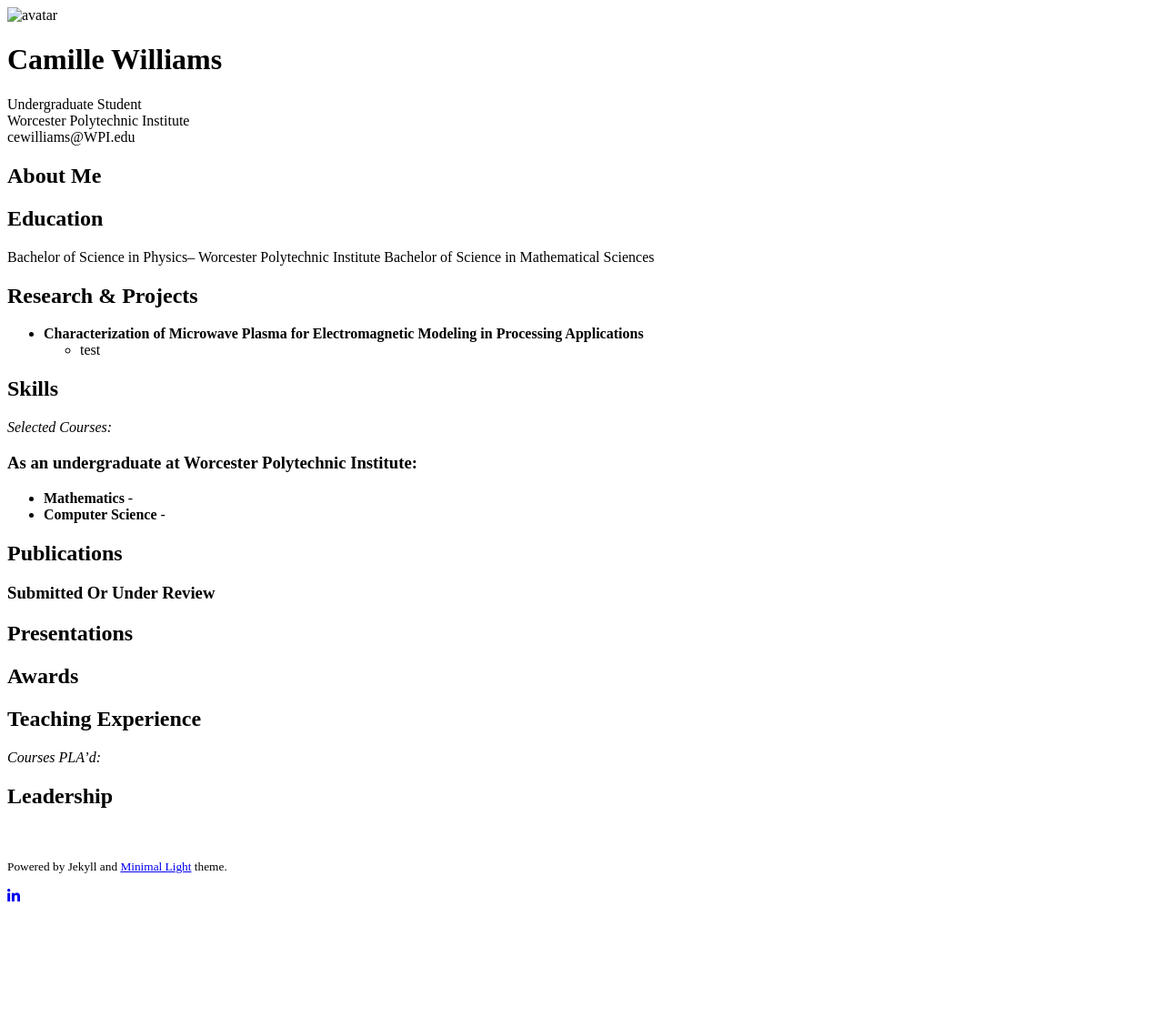
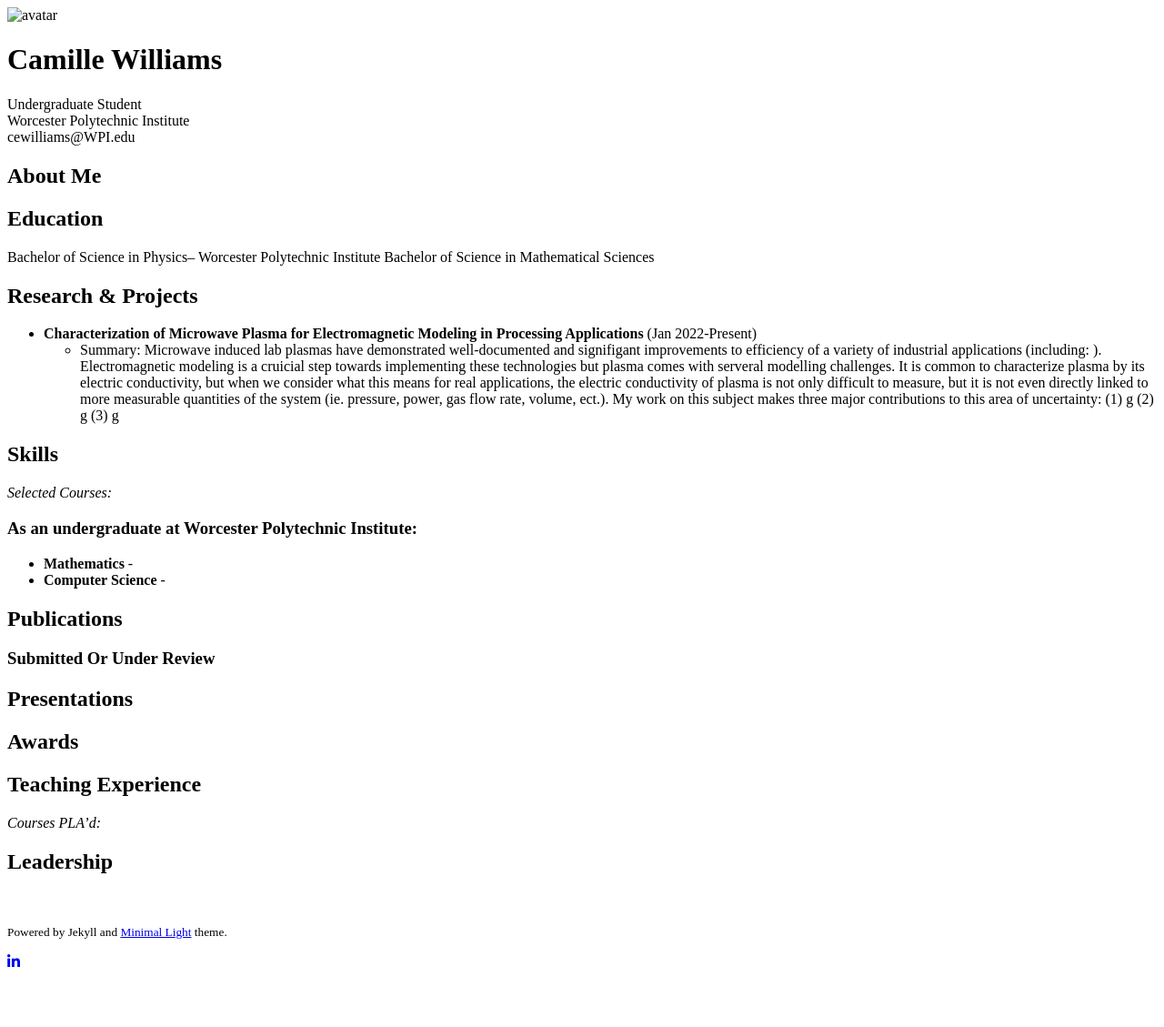
Before and after one commit to CamilleW8831/CamilleW8831.github.io, a Jekyll site: the page built from index.md, in a window 1280 px wide. Shown: the whole page at 91% size. Built offline with Jekyll 4.4.1, drawn with Linux system fonts in a browser that asks for light colours; nearby versions of some CDN libraries; a style sheet for code colours, icons or effects is not loaded; our own code applies the rules of GitHub Pages for plain Markdown files; before the commit the page ends 1057 px from its top, so only the background shows below that.

Commit message:
Update index.md

```diff
--- a/index.md
+++ b/index.md
@@ -11,9 +11,11 @@ Bachelor of Science in Physics-- Worcester Polytechnic Institute
 Bachelor of Science in Mathematical Sciences
 
 ## Research & Projects
-- **Characterization of Microwave Plasma for Electromagnetic Modeling in Processing Applications**
-    - test
-
+- **Characterization of Microwave Plasma for Electromagnetic Modeling in Processing Applications** (Jan 2022-Present)
+    - Summary: Microwave induced lab plasmas have demonstrated well-documented and signifigant improvements to efficiency of a variety of industrial applications (including: ). Electromagnetic modeling is a cruicial step towards implementing these technologies but plasma comes with serveral modelling challenges. It is common to characterize plasma by its electric conductivity, but when we consider what this means for real applications, the electric conductivity of plasma is not only difficult to measure, but it is not even directly linked to more measurable quantities of the system (ie. pressure, power, gas flow rate, volume, ect.). My work on this subject makes three major contributions to this area of uncertainty:
+      (1) g
+      (2) g
+      (3) g
 
 ## Skills
 
```
